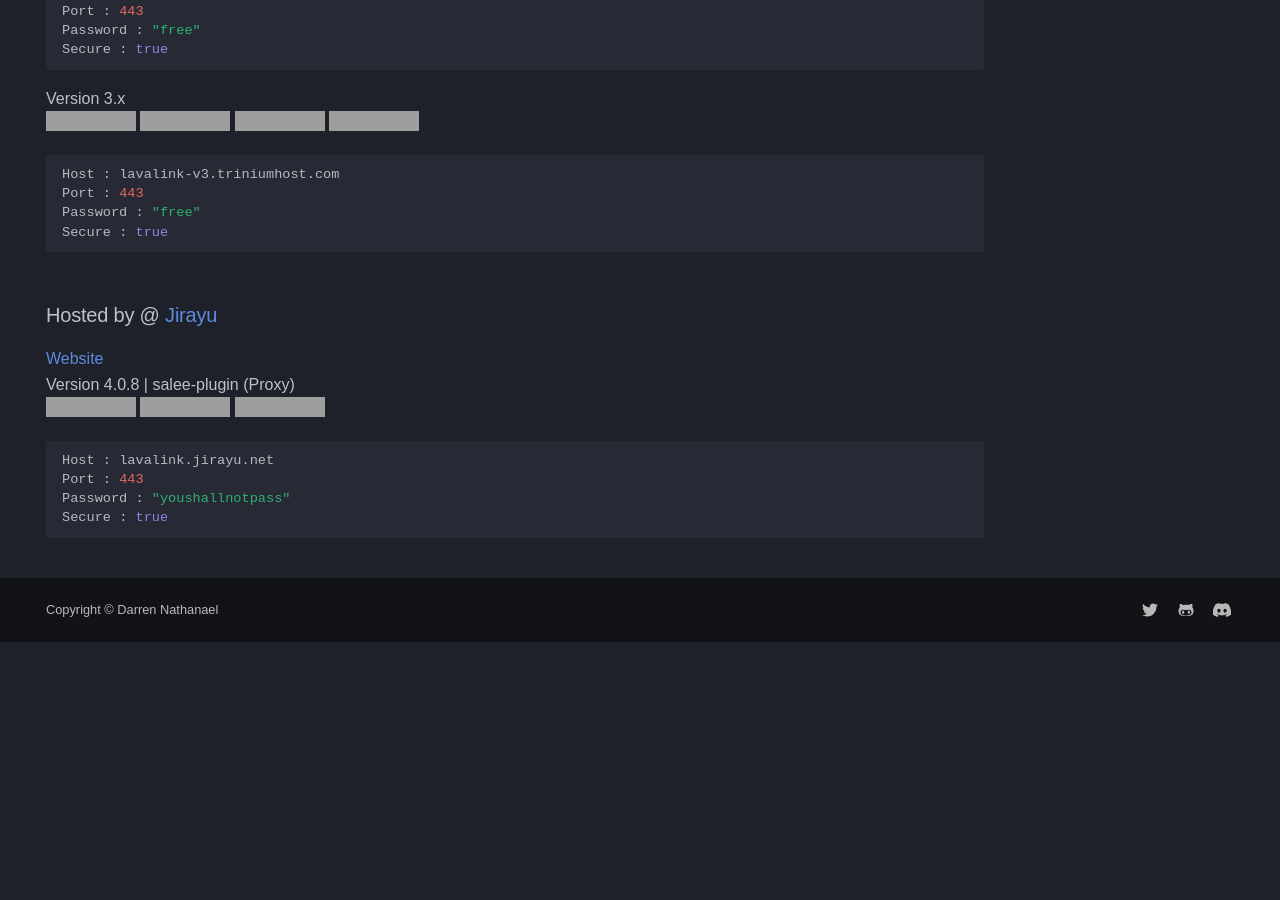
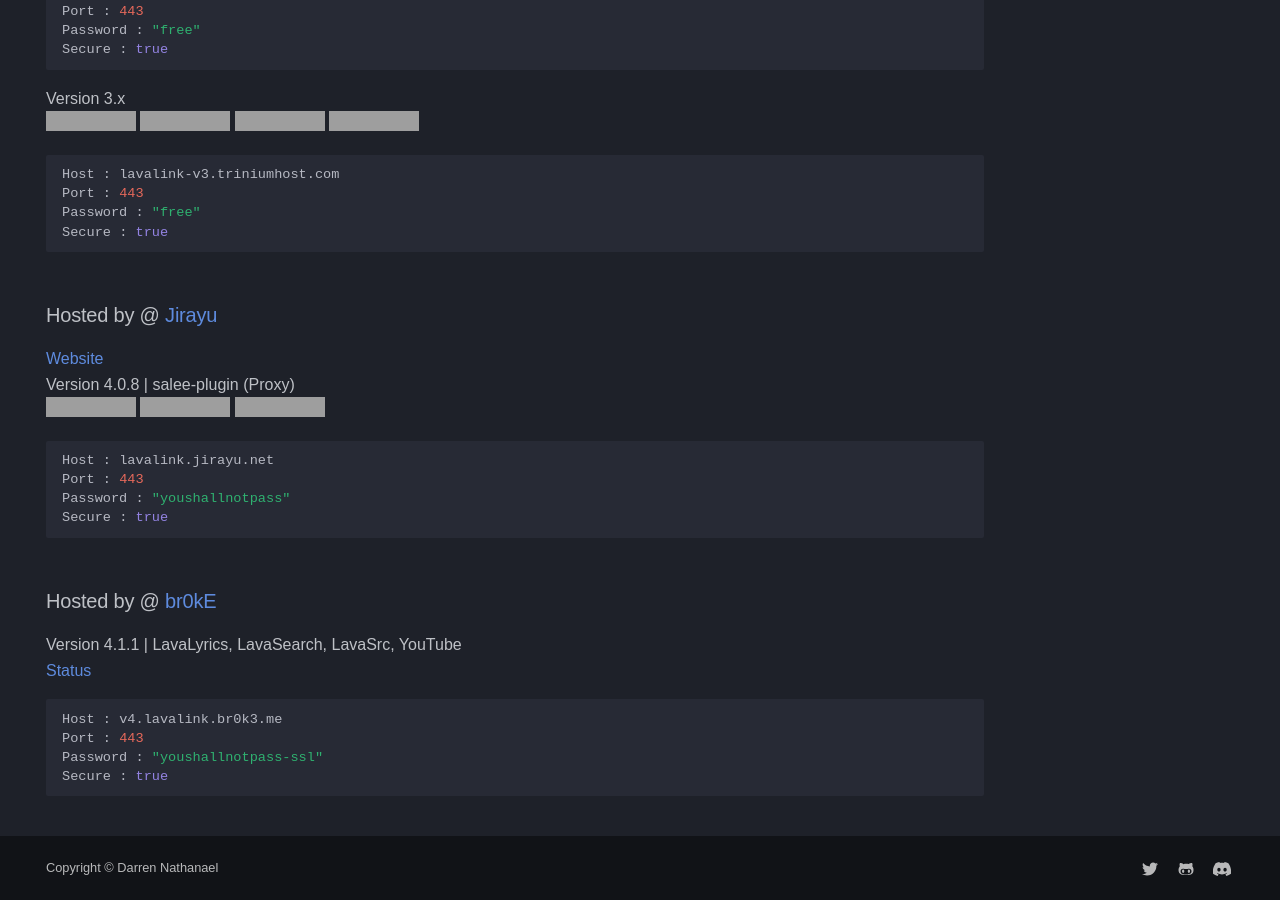
Before and after one commit to DarrenOfficial/lavalink-list, an MkDocs documentation site: the page built from docs/SSL/Lavalink-SSL.md, in a window 1280 px wide and 900 px high, scrolled down 1705 px, cut to the strip 0-900 px from the top of the window. Built offline with MkDocs 1.6.1 and Material for MkDocs 9.7.7, drawn with Linux system fonts in a browser that asks for light colours; some web fonts are replaced; comment, search, counter and statistics services are not loaded; a style sheet for code colours, icons or effects is not loaded; before the commit the page ends 2347 px from its top, so only the background shows below that; grey boxes are pictures that could not be loaded.

Commit message:
Update Lavalink-SSL.md

````diff
--- a/docs/SSL/Lavalink-SSL.md
+++ b/docs/SSL/Lavalink-SSL.md
@@ -103,3 +103,13 @@ Port : 443
 Password : "youshallnotpass"
 Secure : true
 ```
+
+### Hosted by @ [br0kE](https://discord.com/users/1350452524196429958)
+Version 4.1.1 | LavaLyrics, LavaSearch, LavaSrc, YouTube <br />
+[Status](https://status.br0k3.me)
+```bash
+Host : v4.lavalink.br0k3.me
+Port : 443
+Password : "youshallnotpass-ssl"
+Secure : true
+```
````
